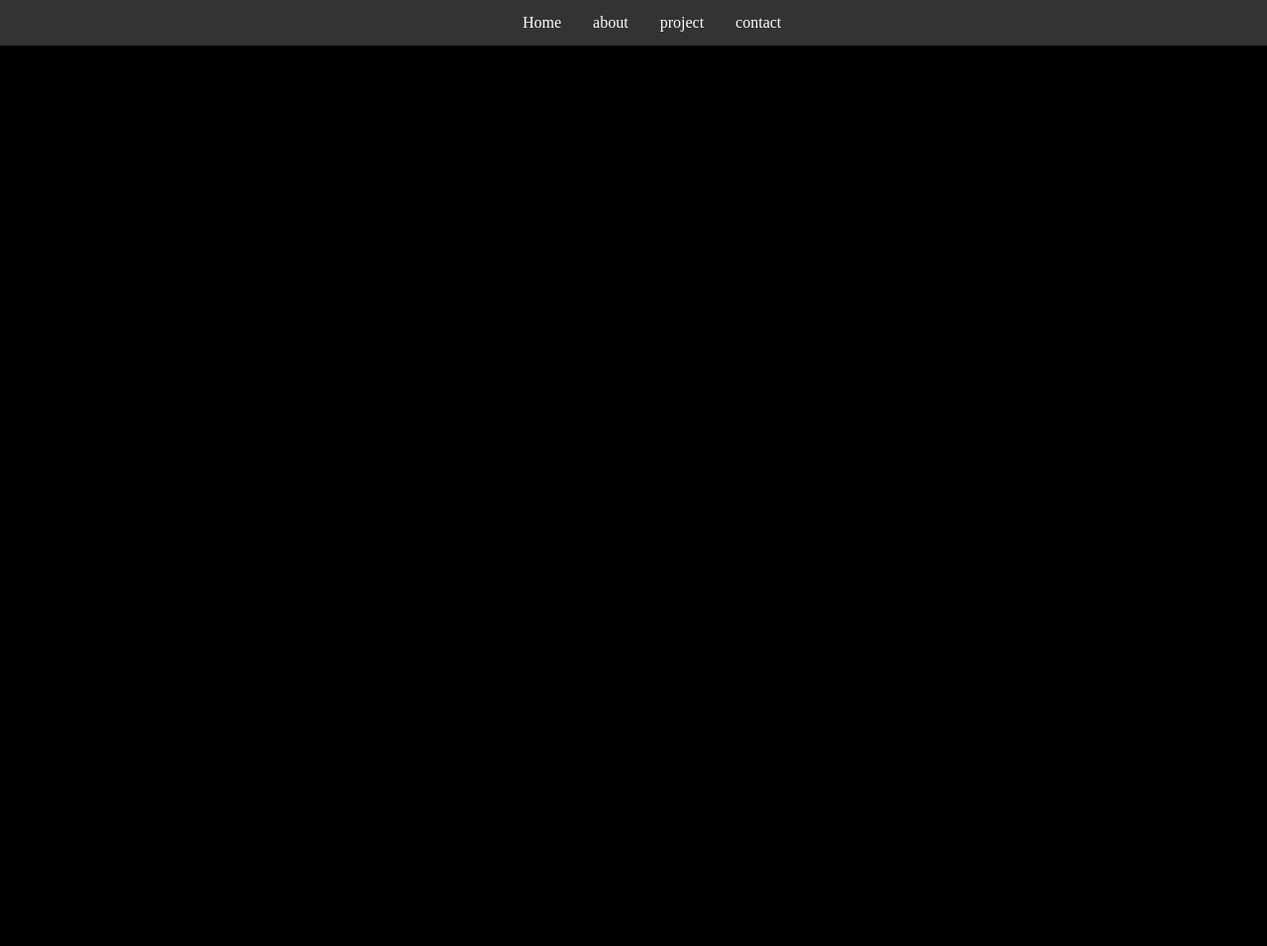
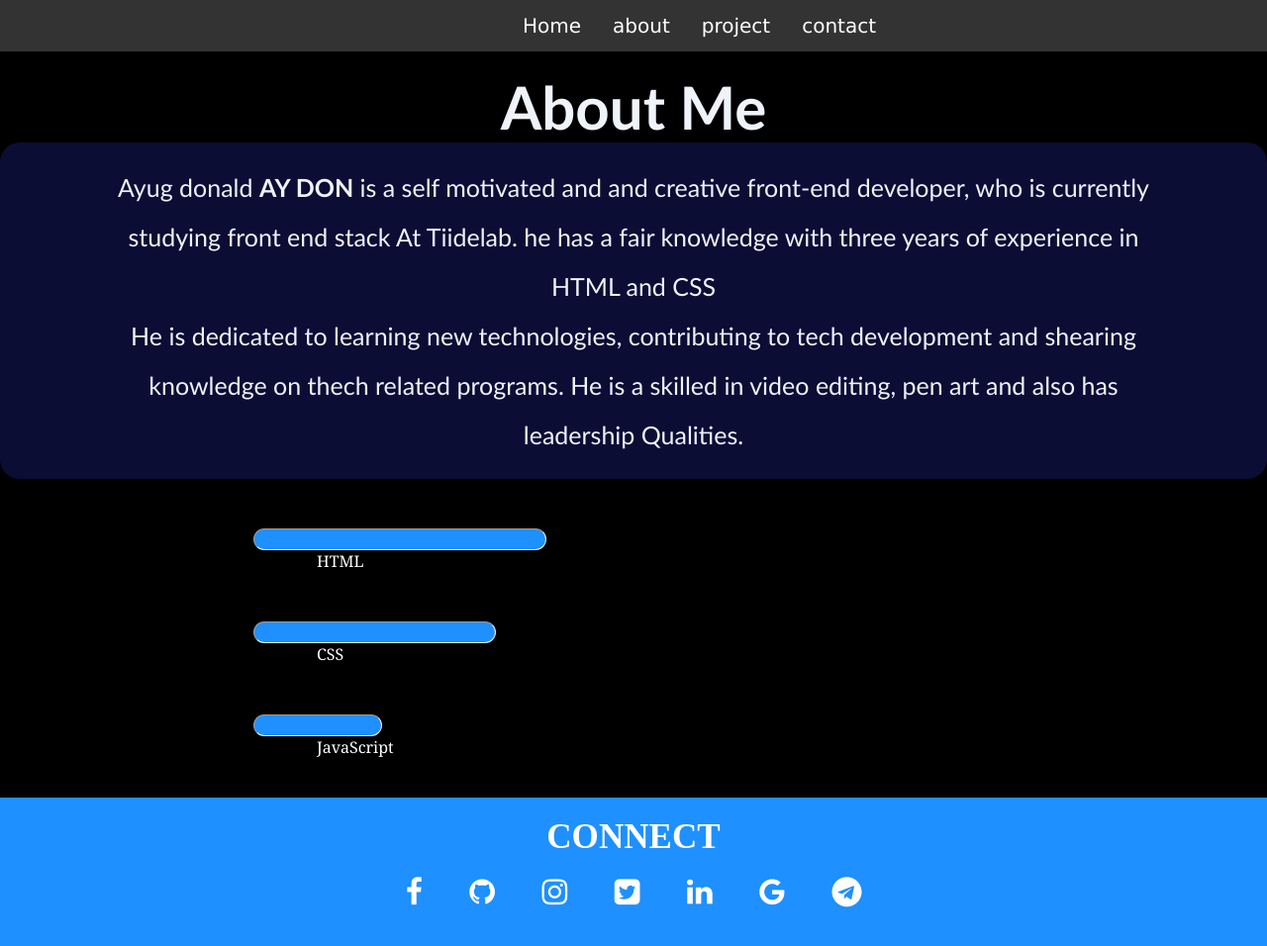
Before and after one commit to Joshmoon1212/portfolio, a plain HTML site: page about.html in a window 1280 px wide. Shown: the whole page at 99% size. Before the commit the page ends 800 px from the top, so only its background shows below. Drawn offline with Linux system fonts and the light colour scheme.

Commit message:
second commit
my portfolio

```diff
--- a/about.css
+++ b/about.css
@@ -0,0 +1,107 @@
+body{
+	background-color: black;
+	width: 100%;
+}
+
+*{
+    padding: 0;
+    margin: 0;
+}
+
+ul {
+    list-style-type: none;
+    margin: 0;
+    padding: 0;
+    overflow: hidden;
+    background-color: #333;
+    padding-left: 40%;
+  }
+
+  li {
+    float: left;
+  }
+
+  li a {
+    display: block;
+    color: white;
+    text-align: center;
+    padding: 14px 16px;
+    text-decoration: none;
+    font-size: 20px;
+    font-family: Verdana, Geneva, Tahoma, sans-serif;
+  }
+
+  /* Change the link color to #111 (black) on hover */
+  li a:hover {
+    background-color: #111;
+    color: dodgerblue;
+  }
+
+.main{
+
+}
+
+h1{
+    text-align: center;
+    color: rgb(239, 244, 250);
+    font-size: 60px;
+    font-family: 'Trebuchet MS', 'Lucida Sans Unicode', 'Lucida Grande', 'Lucida Sans', Arial, sans-serif;
+    padding-top: 20px;
+}
+
+p{
+    text-align: center;
+    background-color: rgb(12, 13, 53);
+    border-radius: 20px;
+    color: rgb(238, 243, 248);
+    font-size: 25px;
+    font-family: 'Trebuchet MS', 'Lucida Sans Unicode', 'Lucida Grande', 'Lucida Sans', Arial, sans-serif;
+    padding: 20px 100px 20px 100px;
+    line-height: 50px;
+}
+
+.line span{
+    color: white;
+    margin-left: 25%;
+    font-family: Cambria, Cochin, Georgia, Times, 'Times New Roman', serif;
+}
+
+
+hr{
+    height: 20px;
+    width: 25%;
+    background-color: dodgerblue;
+    text-align: center;
+    margin-top: 50px;
+    border-radius: 50px;
+    margin-left: 20%;
+;
+}
+
+.one{
+    height: 20px;
+    width: 23%;
+}
+
+.two{
+    height: 20px;
+    width: 19%;
+}
+
+.three{
+    height: 20px;
+    width: 10%;
+}
+
+.icon1{
+    background-color: dodgerblue;
+    color: white;
+    font-size: 30px;
+    text-align: center;
+    padding: 20px;
+    margin-top: 40px;
+}
+
+.icon1 i{
+    padding: 20px;
+}
--- a/about.html
+++ b/about.html
@@ -6,13 +6,44 @@
                <meta name="keywords" content="HTML, CSS, JavaScript">
                <meta name="author" content="Ayug Donald">
                <meta name="viewport" content="width=device-width, initial-scale=1.0">
-               <Link rel="stylesheet"  type="text/css"  href="index.css" />
+               <Link rel="stylesheet"  type="text/css"  href="about.css" />
 			   <link rel="stylesheet" href="https://cdnjs.cloudflare.com/ajax/libs/font-awesome/4.7.0/css/font-awesome.min.css">
             </head>
 			<body>
                 <ul>
-                    <li><a href="#home">Home</a></li>
+                    <li><a href="index.html">Home</a></li>
                     <li><a href="about">about</a></li>
                     <li><a href="project">project</a></li>
                     <li><a href="contact">contact</a></li>
                   </ul>
+
+
+                  <div class="main">
+                    <div class="first">
+                        <h1>About Me</h1>
+                    </div>
+                    <p>Ayug donald <strong>AY DON</strong> is a self motivated and and creative front-end
+                        developer, who is currently studying front end stack At Tiidelab. he has a fair
+                         knowledge with three years of experience in HTML and CSS<br/>
+                         He is dedicated to learning new technologies, contributing to tech development and
+                         shearing knowledge on thech related programs.
+                        He is a skilled in video editing, pen art and also has leadership Qualities. </p>
+                  </div>
+
+                  <div class="line">
+                    <hr class="one"/><span>HTML</span>
+                    <hr class="two"/><span>CSS</span>
+                    <hr class="three"/><span>JavaScript</span>
+                  </div>
+                  <footer>
+                    <div class="icon1">
+                        <h3>CONNECT</h3>
+                        <i class="fa fa-facebook"></i>
+                        <i class="fa fa-github"></i>
+                        <i class="fa fa-instagram"></i>
+                        <i class="fa fa-twitter-square"></i>
+                        <i class="fa fa-linkedin"></i>
+                        <i class="fa fa-google"></i>
+                        <i class="fa fa-telegram"></i>
+                     </div>
+                </footer>
--- a/index.css
+++ b/index.css
@@ -27,11 +27,14 @@ ul {
     text-align: center;
     padding: 14px 16px;
     text-decoration: none;
+    font-size: 20px;
+    font-family: Verdana, Geneva, Tahoma, sans-serif;
   }
 
   /* Change the link color to #111 (black) on hover */
   li a:hover {
     background-color: #111;
+    color: dodgerblue;
   }
 
   .main{
@@ -45,7 +48,7 @@ ul {
 
 .first{
   position: absolute;
-  bottom: 45%;
+  bottom: 50%;
   right: 20%;
   font-size: 40px;
   padding-left: 30px;
@@ -55,7 +58,7 @@ ul {
 }
 .second{
     position: absolute;
-    bottom: 30%;
+    bottom: 35%;
     right: 140px;
     font-size: 25px;
     padding-left: 30px;
@@ -65,7 +68,7 @@ ul {
   }
 .third{
     position: absolute;
-    bottom: 20%;
+    bottom: 25%;
     right: 25%;
     font-size: 40px;
     color: white;
@@ -115,6 +118,11 @@ h2{
     text-align: center;
     border-radius: 10px;
 }
+
+.text2 img:hover{
+    width: 20.5%;
+}
+
 .icon1{
     background-color: dodgerblue;
     color: white;
```
Also changed, not shown: index.html (+2 -2 lines).
